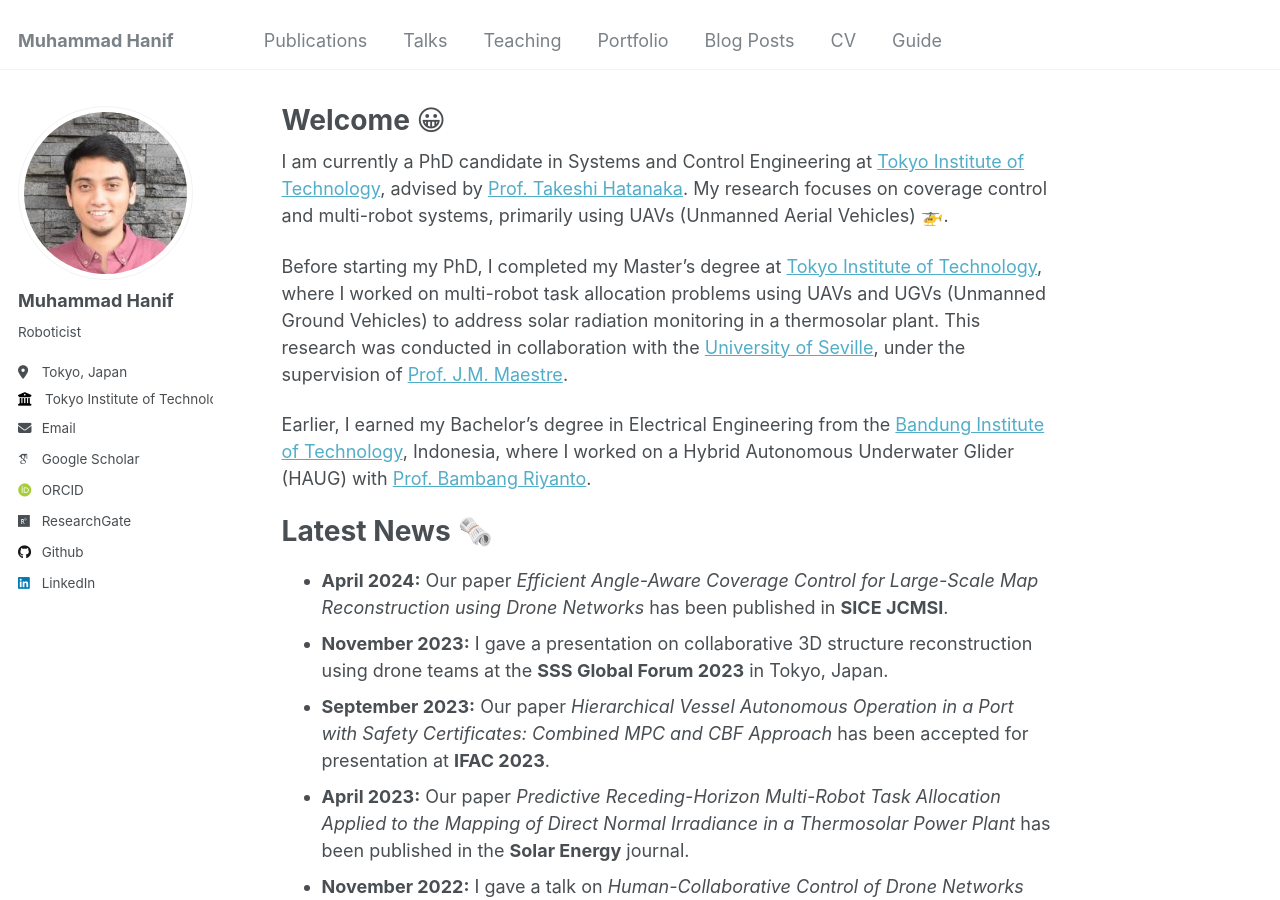
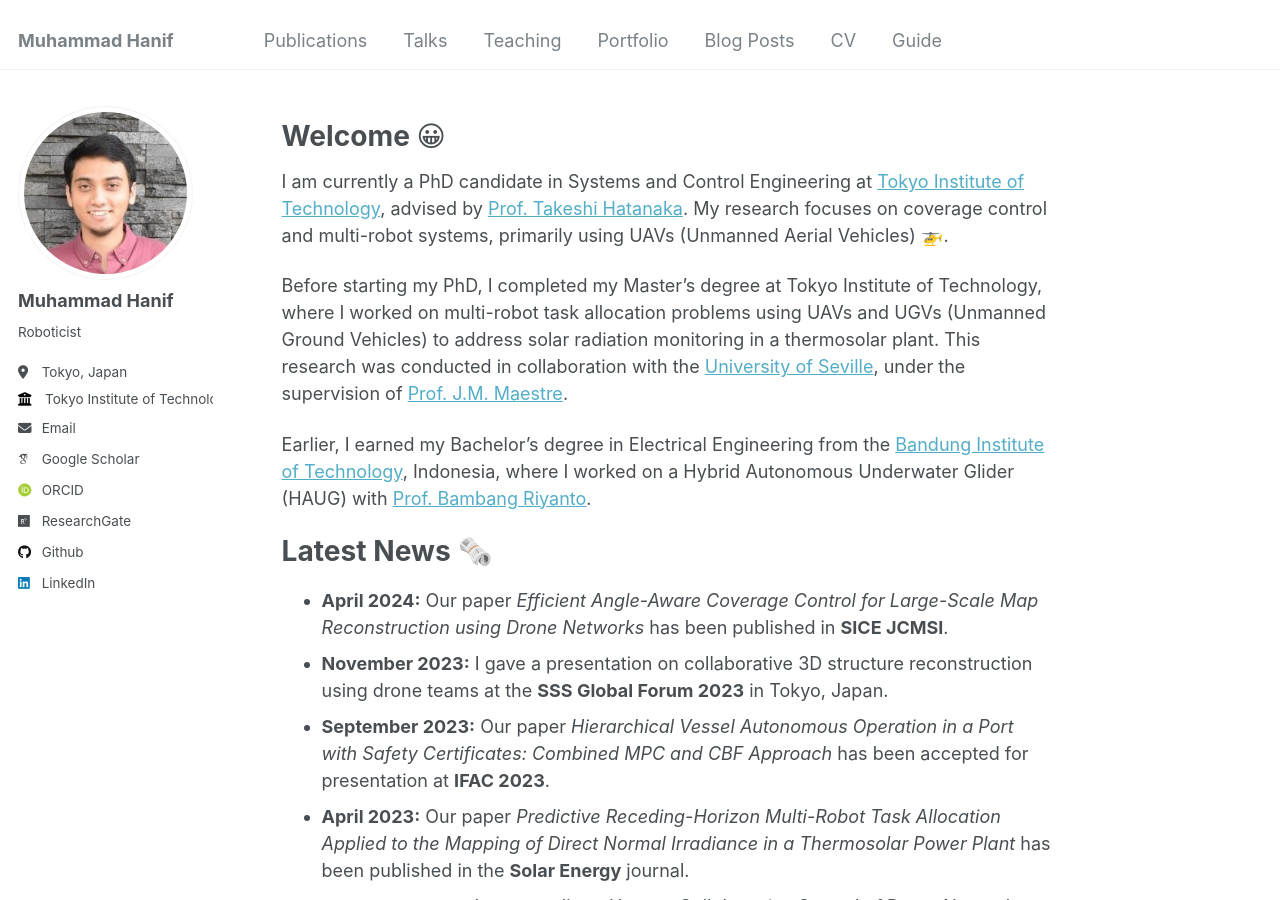
Before and after one commit to mhd-hanif/mhd-hanif.github.io, a Jekyll site: the page built from _pages/about.md, in a window 1280 px wide and 900 px high. Built offline with Jekyll 4.4.1, drawn with Linux system fonts in a browser that asks for light colours; some web fonts are replaced; some of the changed lines change nothing that is shown.

Commit message:
Update Front Page

```diff
--- a/_pages/about.md
+++ b/_pages/about.md
@@ -1,17 +1,19 @@
 ---
 permalink: /
-title: "Welcome 😀"
+title: ""
 author_profile: true
 redirect_from:
   - /about/
   - /about.html
 ---
 
+**Welcome 😀**
+======
 I am currently a PhD candidate in Systems and Control Engineering at [Tokyo Institute of Technology](https://www.titech.ac.jp/), advised by [Prof. Takeshi Hatanaka](https://hatanakalab.wixsite.com/website/faculty). My research focuses on coverage control and multi-robot systems, primarily using UAVs (Unmanned Aerial Vehicles) 🚁.
 
-Before starting my PhD, I completed my Master's degree at [Tokyo Institute of Technology](https://www.titech.ac.jp/), where I worked on multi-robot task allocation problems using UAVs and UGVs (Unmanned Ground Vehicles) to address solar radiation monitoring in a thermosolar plant. This research was conducted in collaboration with the [University of Seville](https://www.us.es/), under the supervision of [Prof. J.M. Maestre](https://personal.us.es/jmaestre/).
+Before starting my PhD, I completed my Master's degree at Tokyo Institute of Technology, where I worked on multi-robot task allocation problems using UAVs and UGVs (Unmanned Ground Vehicles) to address solar radiation monitoring in a thermosolar plant. This research was conducted in collaboration with the [University of Seville](https://www.us.es/), under the supervision of [Prof. J.M. Maestre](https://personal.us.es/jmaestre/).
 
-Earlier, I earned my Bachelor's degree in Electrical Engineering from the [Bandung Institute of Technology](https://www.itb.ac.id/), Indonesia, where I worked on a Hybrid Autonomous Underwater Glider (HAUG) with [Prof. Bambang Riyanto](https://www.itb.ac.id/staff/view/bambang-riyanto-widyotriatmo-s-t-m-t-ph-d).
+Earlier, I earned my Bachelor's degree in Electrical Engineering from the [Bandung Institute of Technology](https://www.itb.ac.id/), Indonesia, where I worked on a Hybrid Autonomous Underwater Glider (HAUG) with [Prof. Bambang Riyanto](https://scholar.google.co.jp/citations?user=Ik5Ft5EAAAAJ&hl).
 
 
 **Latest News 🗞️**
```
